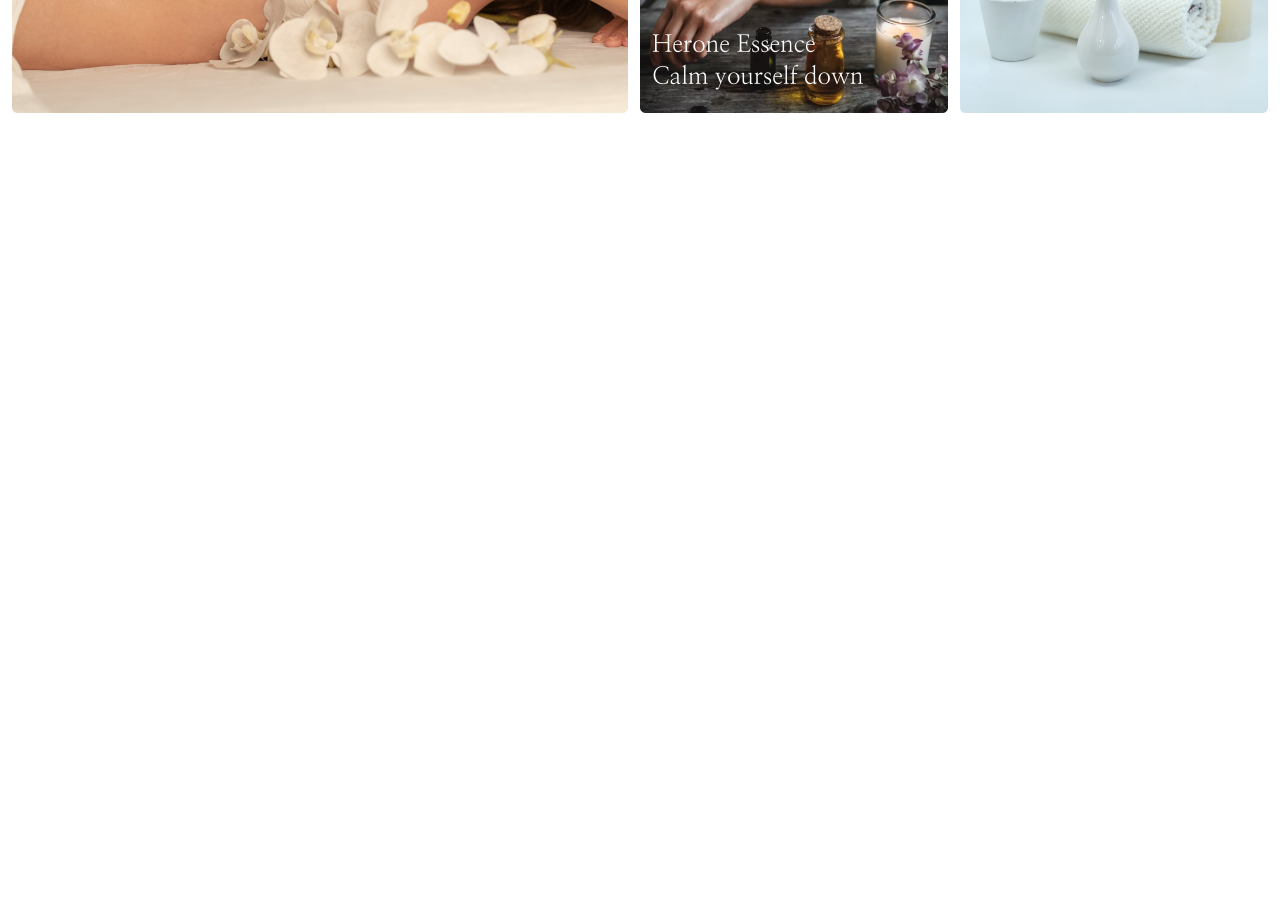
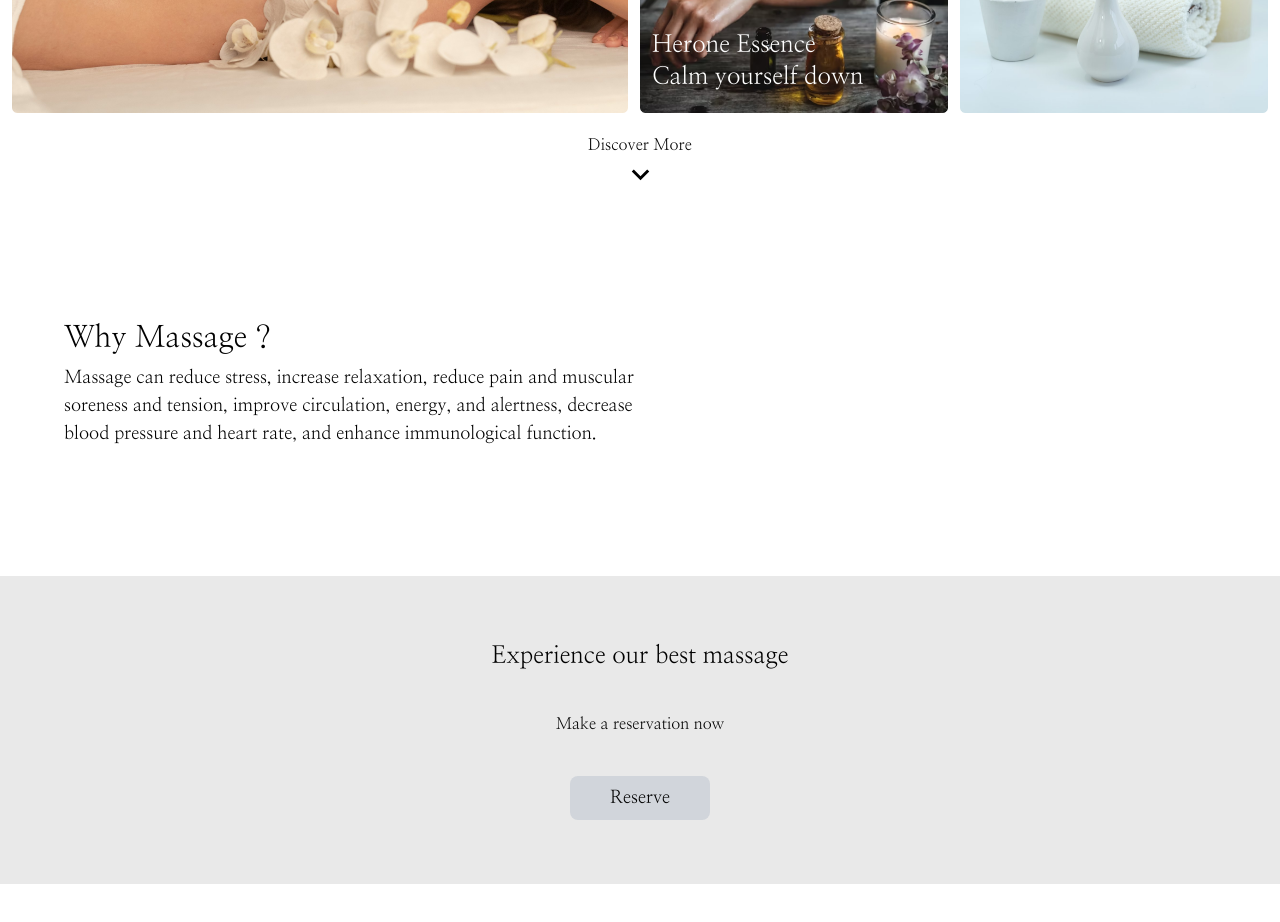
Before and after one commit to 2110503TACEDT66/swdevprac2-project-organic-soi-ju, a Next.js app: page / in a window 1280 px wide. Shown: the part 540-1462 px from the top of the page. Before the commit the page ends 800 px from the top, so only its background shows below. Built offline with nearby package versions, Linux system fonts and the light colour scheme.

Commit message:
Home Page Implemented

```diff
--- a/package.json
+++ b/package.json
@@ -13,6 +13,7 @@
   "dependencies": {
     "@emotion/react": "^11.11.4",
     "@emotion/styled": "^11.11.0",
+    "@mui/icons-material": "^5.15.14",
     "@mui/material": "^5.15.14",
     "@mui/x-date-pickers": "^6.19.8",
     "@reduxjs/toolkit": "^2.2.2",
--- a/src/app/page.tsx
+++ b/src/app/page.tsx
@@ -3,15 +3,17 @@
 import Navbar from '@/components/navbar'
 import TopLogo from '@/components/topLogo'
 import Banner from '@/components/Banner'
+import HomeText from '@/components/Home'
 
 export default function Home() {
   return (
-    <main className=''>
+    <main className='flex flex-col'>
       <TopLogo />
       <div className=''>
         <Navbar />
       </div>
       <Banner/>
+      <HomeText/>
     </main>
   )
 }
--- a/src/components/Banner.tsx
+++ b/src/components/Banner.tsx
@@ -1,32 +1,40 @@
 import Image from "next/image";
+import ExpandMoreIcon from '@mui/icons-material/ExpandMore';
 
 export default function Banner(){
     return(
+        <div>
             <div className="w-full my-3 relative flex flex-row">
                 <div className="w-6/12 h-auto ml-3">
-                <Image src={"/images/massage1.png"} alt="massage" width={0} height={0} priority objectFit='cover' sizes="100vw"
+                    <Image src={"/images/massage1.png"} alt="massage" width={600} height={400} priority objectFit='cover' sizes="100vw"
                     className="w-full h-full"/>
                     <p className="z-20 absolute ml-3 p-10 left-0 top-0 text-5xl text-james font-light">Burn your Spine</p>
                 </div>
                 <div className="w-3/12 flex flex-col justify-between ml-3">
                     <div className="w-full h-[49%]">
-                    <Image src={"/images/massage2.png"} alt="massage" width={0} height={0} sizes="100vw"
+                        <Image src={"/images/massage2.png"} alt="massage" width={300} height={200} sizes="100vw"
                         className="w-full h-full"/>
                         <p className="z-20 absolute ml-1 px-14 py-10 top-36 right-1/4 text-2xl text-white font-light">Trans fat</p>
                         <p className="z-20 absolute ml-3 px-5 py-10 top-44 right-1/4 text-2xl text-white font-light">to your skin</p>
                     </div>
                     <div className="w-full h-[49%]">
-                    <Image src={"/images/massage3.png"} alt="massage" width={0} height={0} sizes="100vw"
+                        <Image src={"/images/massage3.png"} alt="massage" width={300} height={200} sizes="100vw"
                         className="w-full h-full"/>
                         <p className="z-20 absolute ml-1 px-2 py-5 bottom-8 right-126 text-2xl text-white font-light">Herone Essence</p>
                         <p className="z-20 absolute ml-3 px-0 py-5 bottom-0 right-126 text-2xl text-white font-light">Calm yourself down</p>
                     </div>
                 </div>
                 <div className="w-3/12 h-auto mx-3">
-                <Image src={"/images/massage4.png"} alt="massage" width={0} height={0} sizes="100vw"
+                    <Image src={"/images/massage4.png"} alt="massage" width={300} height={400} sizes="100vw"
                     className="w-full h-full"/>
                     <p className="z-20 absolute ml-3 px-8 py-5 top-0 right-36 text-3xl text-white font-light">Scent of CO2</p>
                 </div>
             </div>
+            <div className="mt-5 w-full flex flex-col items-center justify-center">
+                Discover More
+                <ExpandMoreIcon fontSize="large"/>
+            </div>
+        </div>
+
     );
 }
--- /dev/null
+++ b/src/components/Home.tsx
@@ -0,0 +1,15 @@
+import HomeFooter from "./HomeFooter";
+
+export default function HomeText(){
+    return(
+        <div className="mb-16">
+            <div className="w-[45%] ml-[5%] my-32">
+            <p className="mb-2 text-3xl">Why Massage ?</p>
+            <p className="text-lg">Massage can reduce stress, increase relaxation, reduce pain and muscular soreness
+                and tension, improve circulation, energy, and alertness, decrease blood pressure
+                and heart rate, and enhance immunological function.</p>
+            </div>
+            <HomeFooter/>
+        </div>
+    );
+}
--- /dev/null
+++ b/src/components/HomeFooter.tsx
@@ -0,0 +1,15 @@
+import Link from "next/link";
+
+export default function HomeFooter(){
+    return(
+        <div className="mt-5 w-full bg-jason flex flex-col text-center items-center justify-center">
+            <div className="my-16">
+                <p className="text-2xl">Experience our best massage</p>
+                <p className="m-10">Make a reservation now</p>
+                <Link href="/massageshops">
+                    <button className="bg-gray-300 rounded-lg py-2 px-10 text-lg">Reserve</button>
+                </Link>
+            </div>
+        </div>
+    );
+}
```
Also changed, not shown: 1 other file (tests, documents, lock files or other folders). Lines whose indentation alone changed are shown as unchanged.
